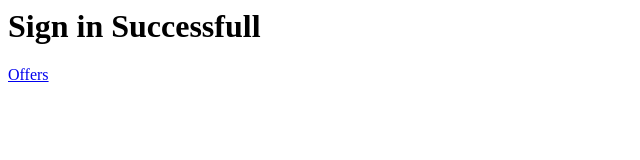
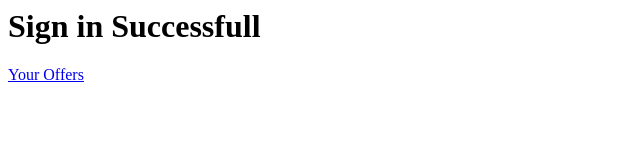
Before and after one commit to chouta1/Bank, a plain HTML site: page login.html in a window 1280 px wide. Shown: the full height of the page, 0-640 px from the left. Drawn offline with Linux system fonts and the light colour scheme.

Commit message:
Update login.html

```diff
--- a/login.html
+++ b/login.html
@@ -3,6 +3,6 @@
     </head>
   <body>
     <h1> Sign in Successfull </h1>
-    <a href="offer.html">Offers</a>
+    <a href="offer.html">Your Offers</a>
     </body>
   </html>
```
